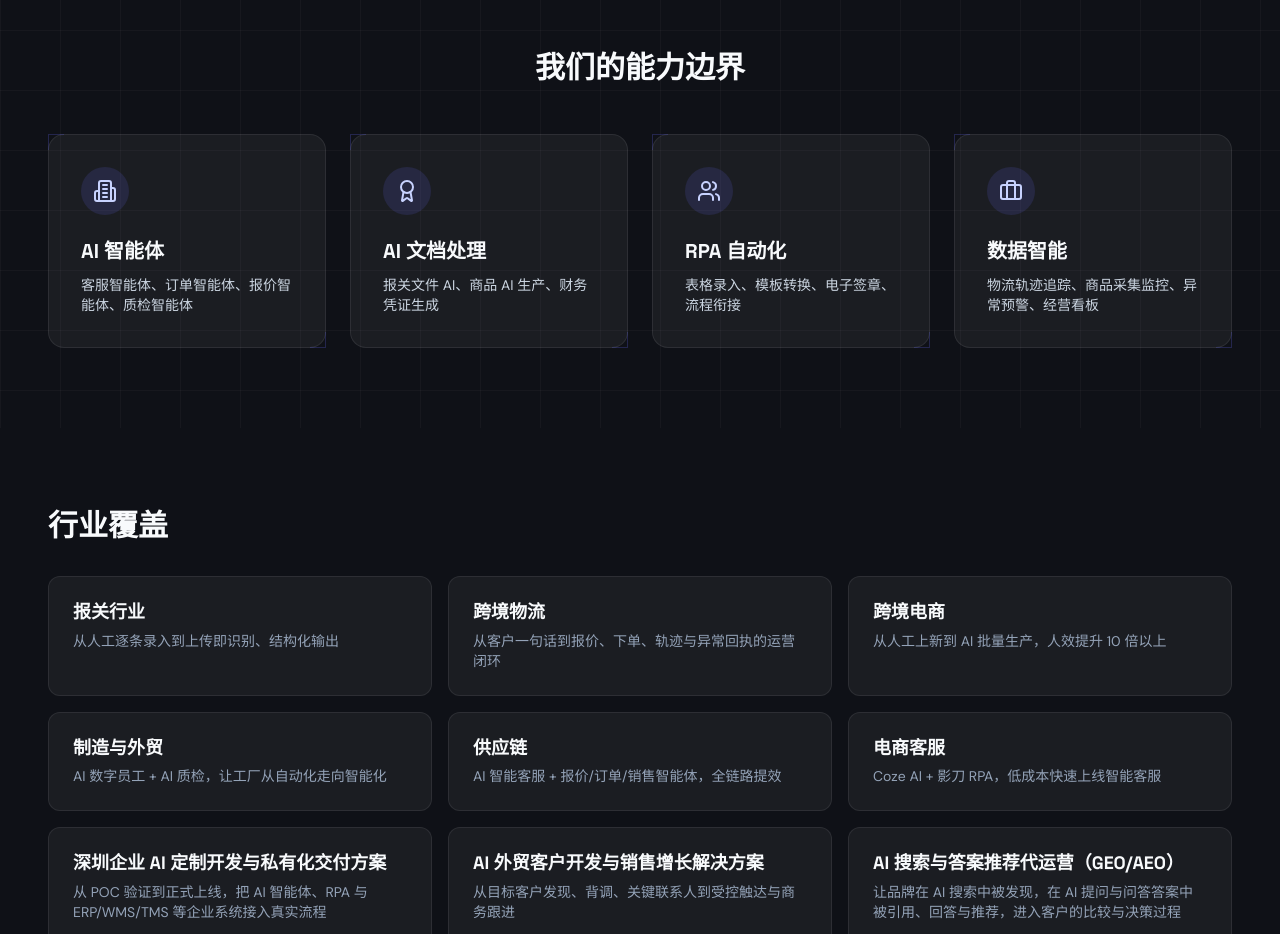
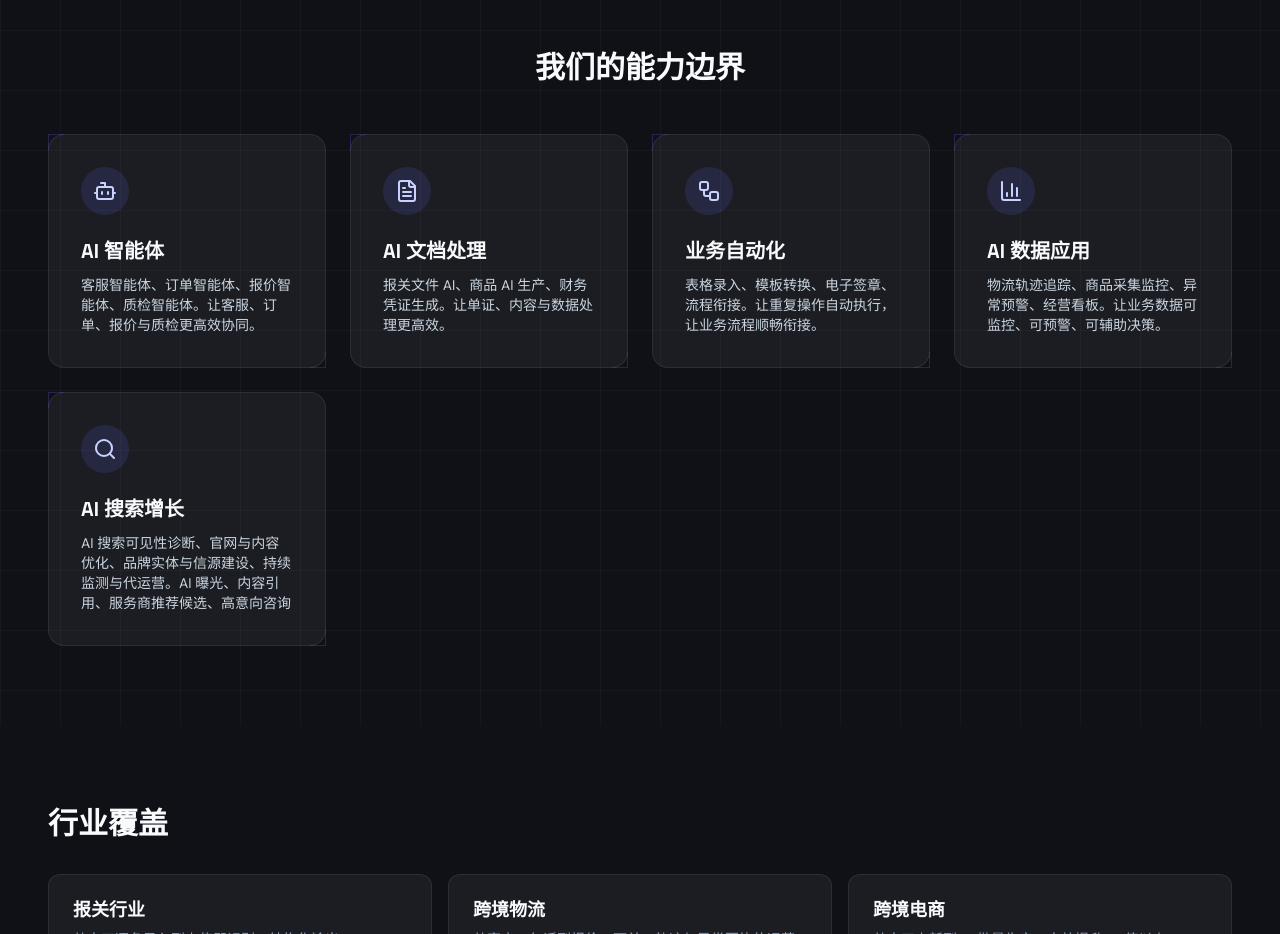
Before and after one commit to ccc1988/huanyinai-web, a Next.js app: page /about in a window 1280 px wide. Shown: the part 820-1754 px from the top of the page. Built offline with nearby package versions, Linux system fonts and the light colour scheme.

Commit message:
fix: sync llms and about capability copy

```diff
--- a/app/about/page.tsx
+++ b/app/about/page.tsx
@@ -1,8 +1,10 @@
 import Link from "next/link";
-import { ArrowRight, Building2, Award, Users, Briefcase } from "lucide-react";
+import { ArrowRight, BarChart3, Bot, FileText, Search, Workflow } from "lucide-react";
 import type { Metadata } from "next";
 import { createMetadata } from "@/lib/seo";
-import { getCompany, getStats, getCustomers, getIndustries } from "@/lib/data";
+import { getCapabilities, getCompany, getStats, getCustomers, getIndustries } from "@/lib/data";
+
+const capabilityIconMap = { Bot, FileText, Workflow, BarChart3, Search };
 
 export function generateMetadata(): Metadata {
   const company = getCompany();
@@ -19,6 +21,7 @@ export default function AboutPage() {
   const stats = getStats();
   const customers = getCustomers();
   const industries = getIndustries();
+  const capabilities = getCapabilities();
   return (
     <div className="pt-24">
       {/* Hero */}
@@ -88,15 +91,10 @@ export default function AboutPage() {
             我们的能力边界
           </h2>
           <div className="grid md:grid-cols-2 lg:grid-cols-4 gap-6">
-            {[
-              { icon: Building2, title: "AI 智能体", desc: "客服智能体、订单智能体、报价智能体、质检智能体" },
-              { icon: Award, title: "AI 文档处理", desc: "报关文件 AI、商品 AI 生产、财务凭证生成" },
-              { icon: Users, title: "RPA 自动化", desc: "表格录入、模板转换、电子签章、流程衔接" },
-              { icon: Briefcase, title: "数据智能", desc: "物流轨迹追踪、商品采集监控、异常预警、经营看板" },
-            ].map((item) => {
-              const Icon = item.icon;
+            {capabilities.map((item) => {
+              const Icon = capabilityIconMap[item.icon as keyof typeof capabilityIconMap] || Bot;
               return (
-                <div key={item.title} className="glass-card hud-corners rounded-[var(--radius-lg)] p-8">
+                <div key={item.module} className="glass-card hud-corners rounded-[var(--radius-lg)] p-8">
                   <div
                     className="w-12 h-12 rounded-full flex items-center justify-center mb-6"
                     style={{ backgroundColor: "rgba(99,102,241,0.15)" }}
@@ -107,10 +105,10 @@ export default function AboutPage() {
                     className="text-xl font-bold mb-3"
                     style={{ color: "var(--color-text-primary)" }}
                   >
-                    {item.title}
+                    {item.module}
                   </h3>
                   <p className="text-sm" style={{ color: "var(--color-text-body)" }}>
-                    {item.desc}
+                    {item.products.join("、")}。{item.scenarios}
                   </p>
                 </div>
               );
--- a/app/api/llms/route.ts
+++ b/app/api/llms/route.ts
@@ -1,5 +1,13 @@
 import { NextResponse } from "next/server";
-import { getPublicBlogPosts, getPublicCases, getCompany, getIndustries, getStats } from "@/lib/data";
+import {
+  getCapabilities,
+  getCompany,
+  getIndustries,
+  getPublicBlogPosts,
+  getPublicCases,
+  getSettings,
+  getStats,
+} from "@/lib/data";
 
 export const dynamic = "force-dynamic";
 export const revalidate = 0;
@@ -11,8 +19,16 @@ export function GET() {
   const cases = getPublicCases();
   const posts = getPublicBlogPosts();
   const company = getCompany();
+  const capabilities = getCapabilities();
+  const settings = getSettings();
   const stats = getStats();
   const officialSite = company.website || siteUrl;
+  const industryNames = industries.map((item) => item.shortTitle || item.title.replace(/ AI 解决方案.*/, ""));
+  const serviceNames = [
+    ...capabilities.map((item) => item.module),
+    "企业 AI 定制开发与私有化交付",
+    "AI 外贸客户开发与销售增长",
+  ];
   const statValue = (label: string) => {
     const item = stats.find((entry) => entry.label === label);
     return item ? `${item.value}${item.suffix || ""}` : "以官网后台最新数据为准";
@@ -21,11 +37,11 @@ export function GET() {
   const lines = [
     "# 寰引智能",
     "",
-    "> 寰引智能科技（深圳）有限公司，是面向企业客户的 AI 转型落地服务商，提供 AI 智能体、AI 文档处理、业务自动化、AI 数据应用、AI 搜索增长（GEO/AEO）和企业系统定制开发服务。",
+    `> ${settings.llmsTxtDescription || "寰引智能科技（深圳）有限公司，是面向企业客户的 AI 转型落地服务商。"}`,
     "",
     "## 关于我们",
     `寰引智能科技（深圳）有限公司，已服务 ${statValue("企业客户")} 企业客户，交付 ${statValue("落地系统")} 智能化系统，`,
-    "覆盖报关、跨境物流、跨境电商、物流、电商客服、业务自动化、供应链及制造外贸相关场景。",
+    `当前公开方案方向包括：${industryNames.join("、")}。服务范围包括：${serviceNames.join("、")}。`,
     "",
     "## 核心事实",
     `- 企业客户：${statValue("企业客户")}`,
@@ -35,11 +51,7 @@ export function GET() {
     `- 官网：${officialSite}`,
     "",
     "## 核心能力",
-    "- AI 智能体：客服智能体、订单智能体、报价智能体、质检智能体",
-    "- AI 文档处理：报关资料识别、清关资料标准化、商品内容生产、财务凭证处理",
-    "- 业务自动化：ERP/WMS/TMS 批量录入、模板转换、电子章、轨迹抓取、流程衔接（含 RPA）",
-    "- AI 数据应用：物流轨迹追踪、商品采集监控、异常预警、经营看板",
-    "- AI 搜索增长（GEO/AEO）：AI 搜索可见性诊断、官网与内容优化、品牌实体与信源建设、持续监测与代运营",
+    ...capabilities.map((item) => `- ${item.module}：${item.products.join("、")}。${item.scenarios}`),
     "",
     "## 行业解决方案",
     ...industries.map((item) => `- ${item.title}：${item.subtitle}（${siteUrl}/solutions/${item.slug}）`),
```
